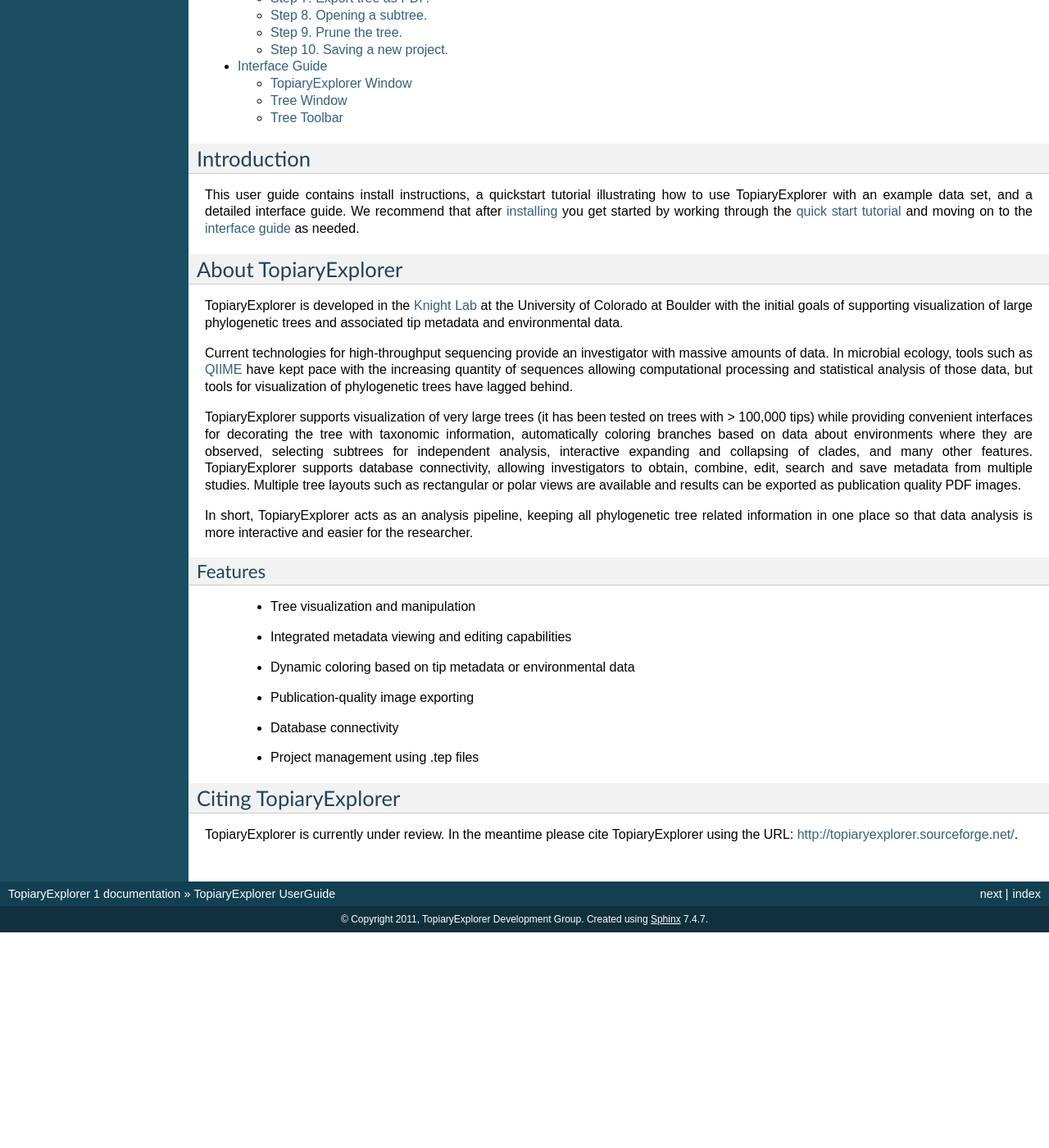
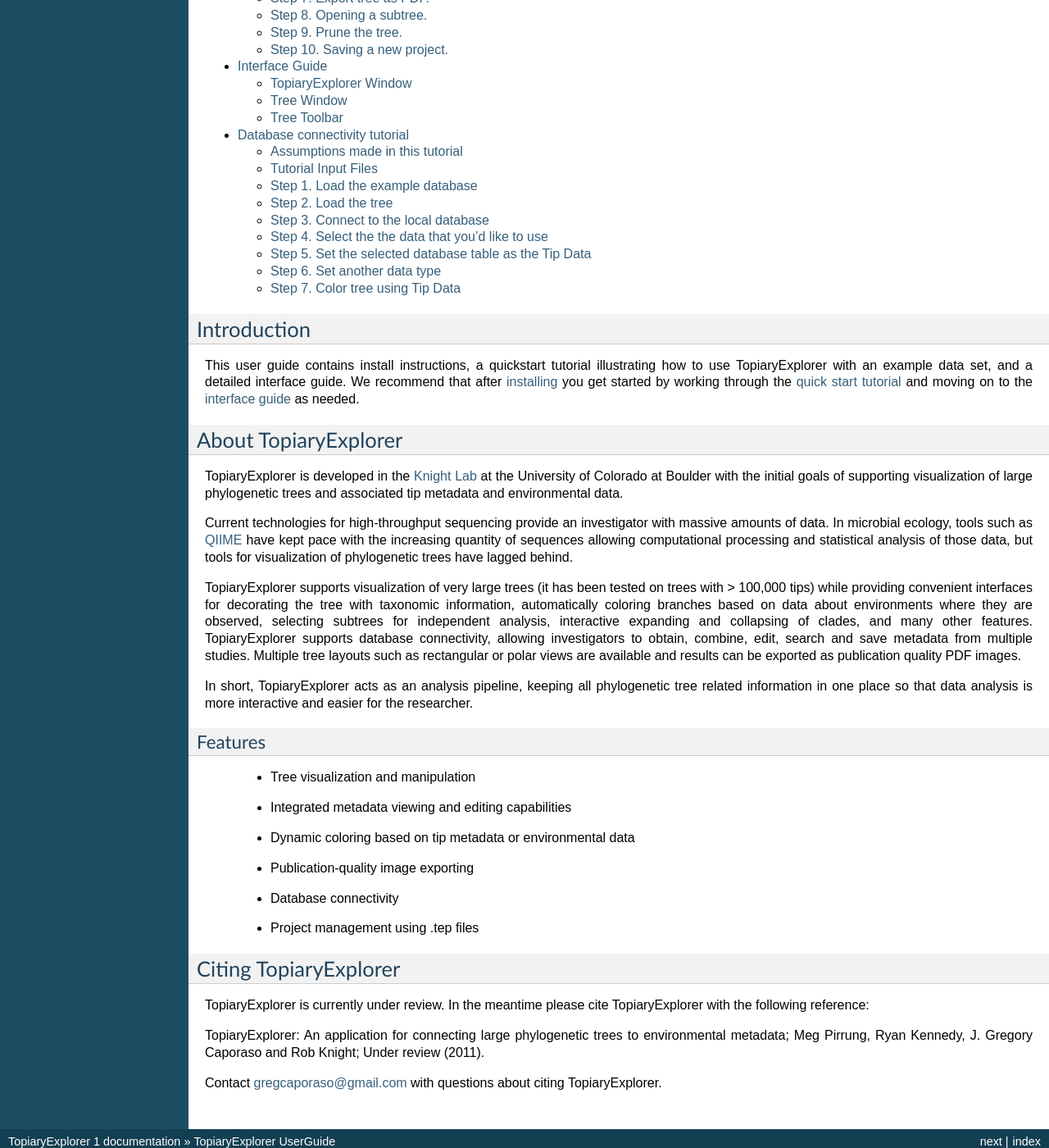
Before and after one commit to qiime/Topiary-Explorer, a Sphinx documentation site: the page built from user_guide/source/index.rst, in a window 1280 px wide and 1400 px high, scrolled down 395 px. Shown: the whole window at 82% size. Built offline with Sphinx 7.4.7, drawn with Linux system fonts in a browser that asks for light colours; before the commit the page ends 1532 px from its top, so only the background shows below that.

Commit message:
updates to the documentation and the database tutorial.
git-svn-id: svn+ssh://svn.code.sf.net/p/topiaryexplorer/code/trunk/main@429 05d1262b-b726-4fff-8b9f-3609a8a82e43

```diff
--- /dev/null
+++ b/user_guide/source/database_connectivity.rst
@@ -0,0 +1,83 @@
+.. _database_connectivity:
+
+******************************
+Database connectivity tutorial
+******************************
+This tutorial shows how to load data from a locally running mysql database into TopiaryExplorer to  pull tip Data, OTU table, or sample data.
+
+Assumptions made in this tutorial
+---------------------------------
+
+ * Prior to working through this tutorial we recommend running through the `TopiaryExplorer Overview Tutorial <./quickstart.rst>`_ which will show you how to work with the basic features of TopiaryExplorer. This tutorial assumes that you already know how to load the TopiaryExplorer application and that you have some familiarity with the basic interface.
+
+ * You should also first review the `TopiaryExplorer Window <./topiaryexplorer_window.html>`_ guide, which covers the Database Pane.
+
+ * [DOUG PLEASE EDIT!!] You have a working mysql database on your system, with a user account already create
+
+Tutorial Input Files
+--------------------
+All of the files you need to complete this tutorial are packaged in the ``examples`` directory of the TopiaryExplorer package.
+
+ * mysql Database Dump File (keyboard.sql): This is a mysql database dump that contains all of the tip data (keyboard_otu_metadata.txt), OTU abundance data (keyboard_otu_table.txt), and sample data (keyboard_mapping.txt) included in the ``examples`` directory and the `TopiaryExplorer Overview Tutorial <./quickstart.rst>`_.
+
+ * Newick-format tree (keyboard.tre): a tree in newick format with tip labels and branch lengths.
+
+Step 1. Load the example database
+---------------------------------
+You'll first need to load the example data into your locally running mysql database. You can do this with the following command::
+
+	mysqlimport [DOUG WILL WRITE]
+
+Step 2. Load the tree
+---------------------
+Next, open TopiaryExplorer and load the tree file ``topiaryexplorer/examples/keyboard.tre``.
+
+.. figure::  _images/load_tree.png
+   :align:   center
+
+This will open a new Tree Window. Switch back to the TopiaryExplorer Window.
+
+Step 3. Connect to the local database
+--------------------------------------
+Fill in database connection information in the Connect dialog at the bottom of the Database Pane. The relevant information is: Server: ``localhost``, Database: ``forensic_keyboard``, Username: ``root``, and your password will be system specific.
+
+.. figure::  _images/connect_to_database.png
+   :align:   center
+
+Once you've filled in the details, click the ``Connect`` button on the bottom right. This will auto-populate the top window.
+
+.. figure::  _images/all_tables_view.png
+   :align:   center
+
+Step 4. Select the the data that you'd like to use
+--------------------------------------------------
+You'll next select the type of data that you'd like to load from the database. The ``tables_in_forensic_keyboard`` column lists the tables that are available in the database. Select the ``keyboard_otu_metadata`` option and click the ``Show Table`` button on the top right (be sure to click ``Show Table`` here, not ``Set As...``).
+
+
+.. figure::  _images/show_table.png
+   :align:   center
+
+Step 5. Set the selected database table as the Tip Data
+-------------------------------------------------------
+Next click the ``Set As...`` button. A new window will open. Select ``Tip Data`` from the dropdown box and click ``OK``. This will set the ``keyboard_otu_metadata`` table as the ``Tip Data`` in the TopiaryExplorer window, and will open the ``Tip Data`` tab.
+
+.. figure:: _images/set_results_as_otu_tip_data.png
+   :align:  center
+
+Step 6. Set another data type
+-----------------------------
+To set another data type, click on the ``Database`` tab in the top of the window. Click the ``<<`` button to return to the list of available tables. Select the ``keyboard_mapping`` option, and set this as ``Sample Data`` (as in Step 5). This will open the ``SampleData`` tab.
+
+.. figure:: _images/set_results_as_otu_sample_data.png
+   :align:  center
+
+Step 7. Color tree using Tip Data
+---------------------------------
+
+Next switch to the Tree Window. Uncollapse the tree by dragging the slider on top to the right. Color the branches in the tree by expanding the branch panel on the left, clicking ``Color by`` and then ``Sample Metadata`` and ``Individual``. Unclick the ``No coloring`` option in the branch panel. Then switch to the TopiaryExplorer window and select colors for the different individuals. Switch back to the TreeWindow and your tree will now be colored by individual.
+
+.. figure::  _images/db_tree_colored_by_individual.png
+   :align:   center
+
+
+We covered this last step very quickly here. If you got lost you should refer to the `TopiaryExplorer Overview Tutorial <./quickstart.rst>`_ which goes through the steps for coloring a tree in a lot more detail.
--- a/user_guide/source/index.rst
+++ b/user_guide/source/index.rst
@@ -13,6 +13,7 @@
    install
    quickstart
    interface_guide
+   database_connectivity
 
 
 Introduction
@@ -43,4 +44,8 @@
 Citing TopiaryExplorer
 ======================
 
-TopiaryExplorer is currently under review. In the meantime please cite TopiaryExplorer using the URL: `http://topiaryexplorer.sourceforge.net/ <http://topiaryexplorer.sourceforge.net/>`_.
+TopiaryExplorer is currently under review. In the meantime please cite TopiaryExplorer with the following reference:
+
+TopiaryExplorer: An application for connecting large phylogenetic trees to environmental metadata; Meg Pirrung, Ryan Kennedy, J. Gregory Caporaso and Rob Knight; Under review (2011).
+
+Contact gregcaporaso@gmail.com with questions about citing TopiaryExplorer.
--- a/user_guide/source/topiaryexplorer_window.rst
+++ b/user_guide/source/topiaryexplorer_window.rst
@@ -74,7 +74,7 @@
 
 Data table tab pane
 ===================
-The data table tab pane contains tables for each of the data files that can be used in TopiaryExplorer.
+The data table tab pane contains tables for each of the data files that can be used in TopiaryExplorer. An example of using this functionality is covered in the `database connectivity tutorial <./database_connectivity.html>`_.
 
 These panes are:
 
```
Also changed, not shown: user_guide/source/_images/load_tree.png (added).
